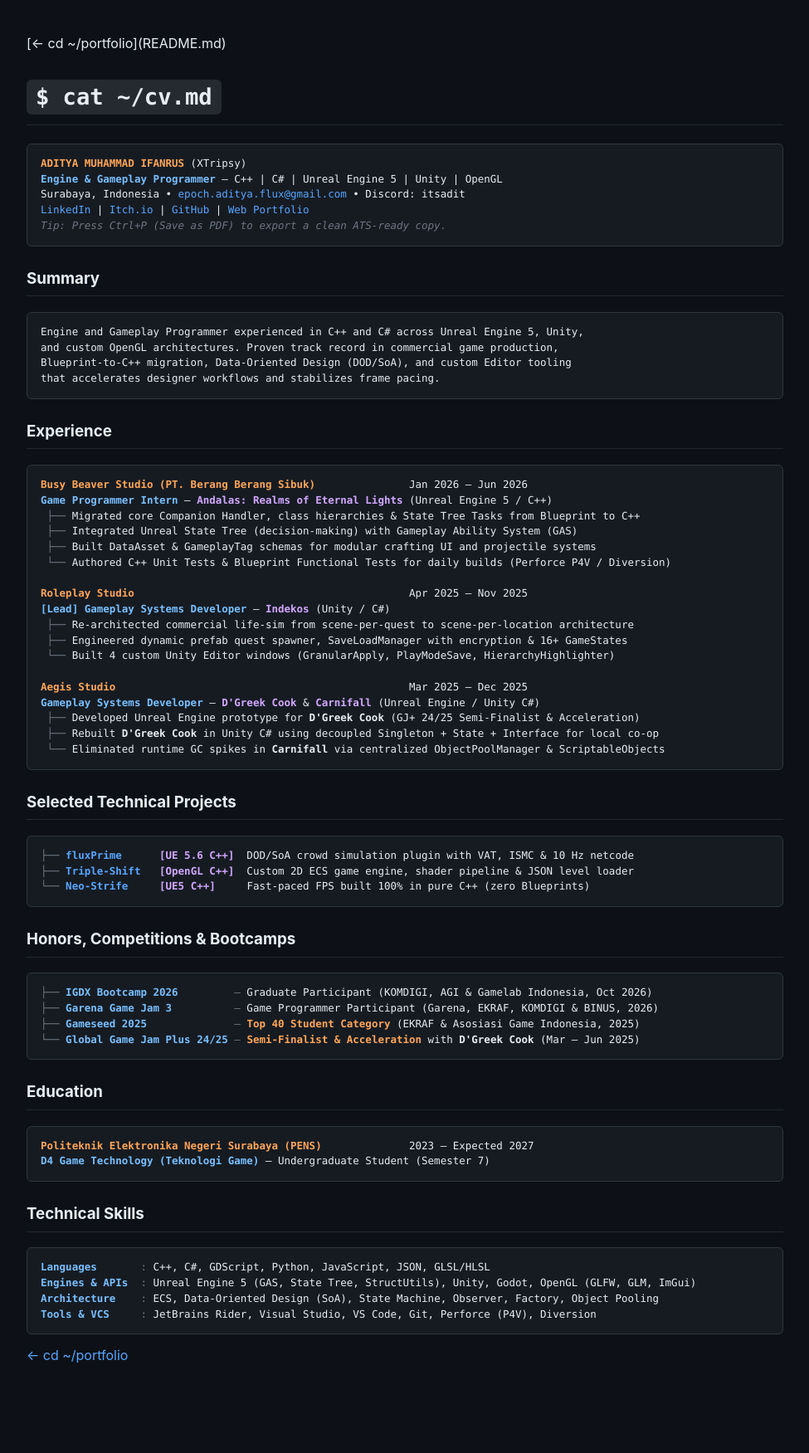
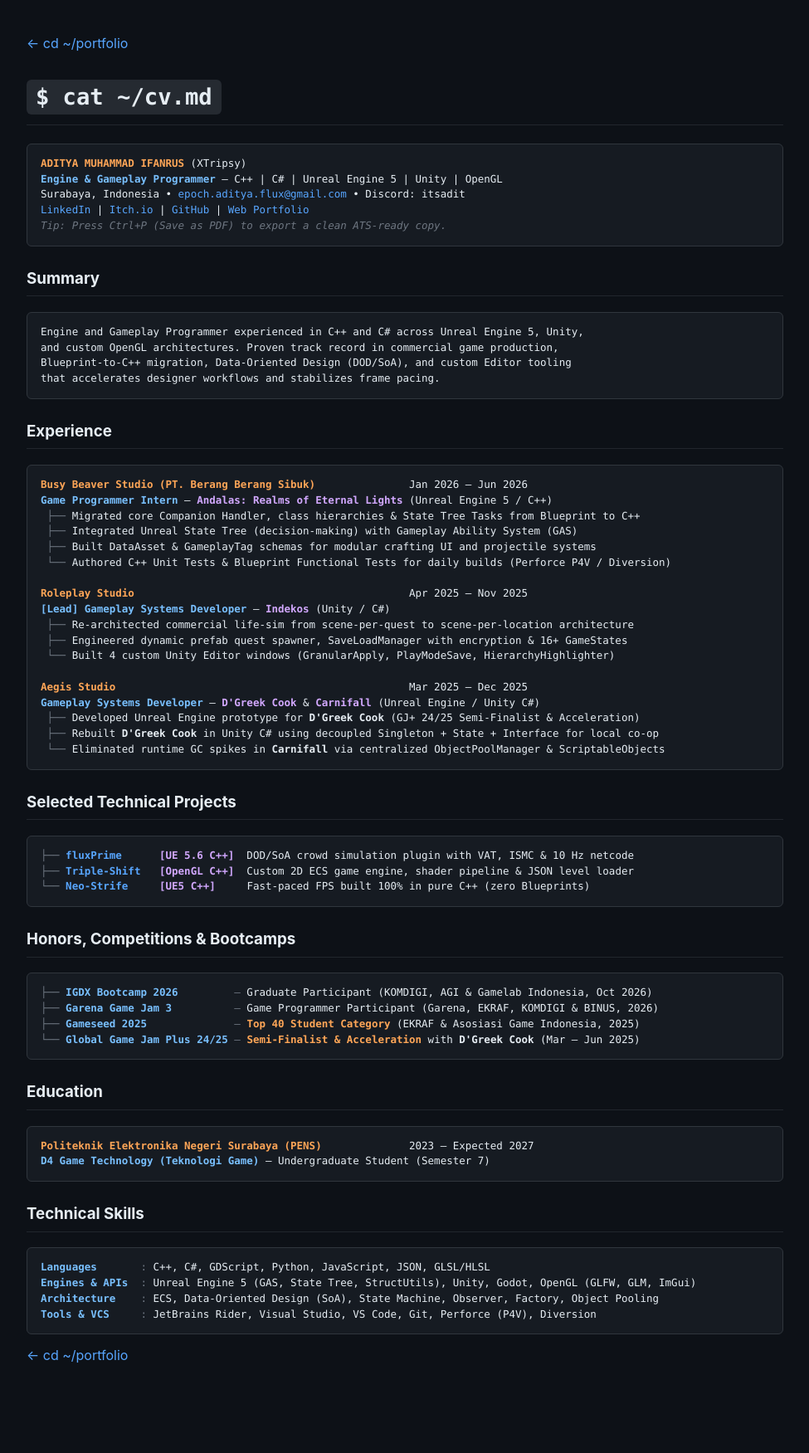
Before and after one commit to XTripsy/XTripsy, a Jekyll site: the page built from cv.md, in a window 1280 px wide. Shown: the whole page at 83% size, without its empty margins (152-1127 px from the left). Built offline with Jekyll 4.4.1, drawn with Linux system fonts in a browser that asks for light colours; our own code applies the rules of GitHub Pages for plain Markdown files; part of the change alters nothing that is shown.

Commit message:
Change navigation link to HTML format
Updated link format for navigation in cv.md

```diff
--- a/cv.md
+++ b/cv.md
@@ -1,6 +1,5 @@
 <div class="screen-only">
-
-[← cd ~/portfolio](README.md)
+<a href="README.md">&larr; cd ~/portfolio</a>
 
 <h1><code>$ cat ~/cv.md</code></h1>
 
```
